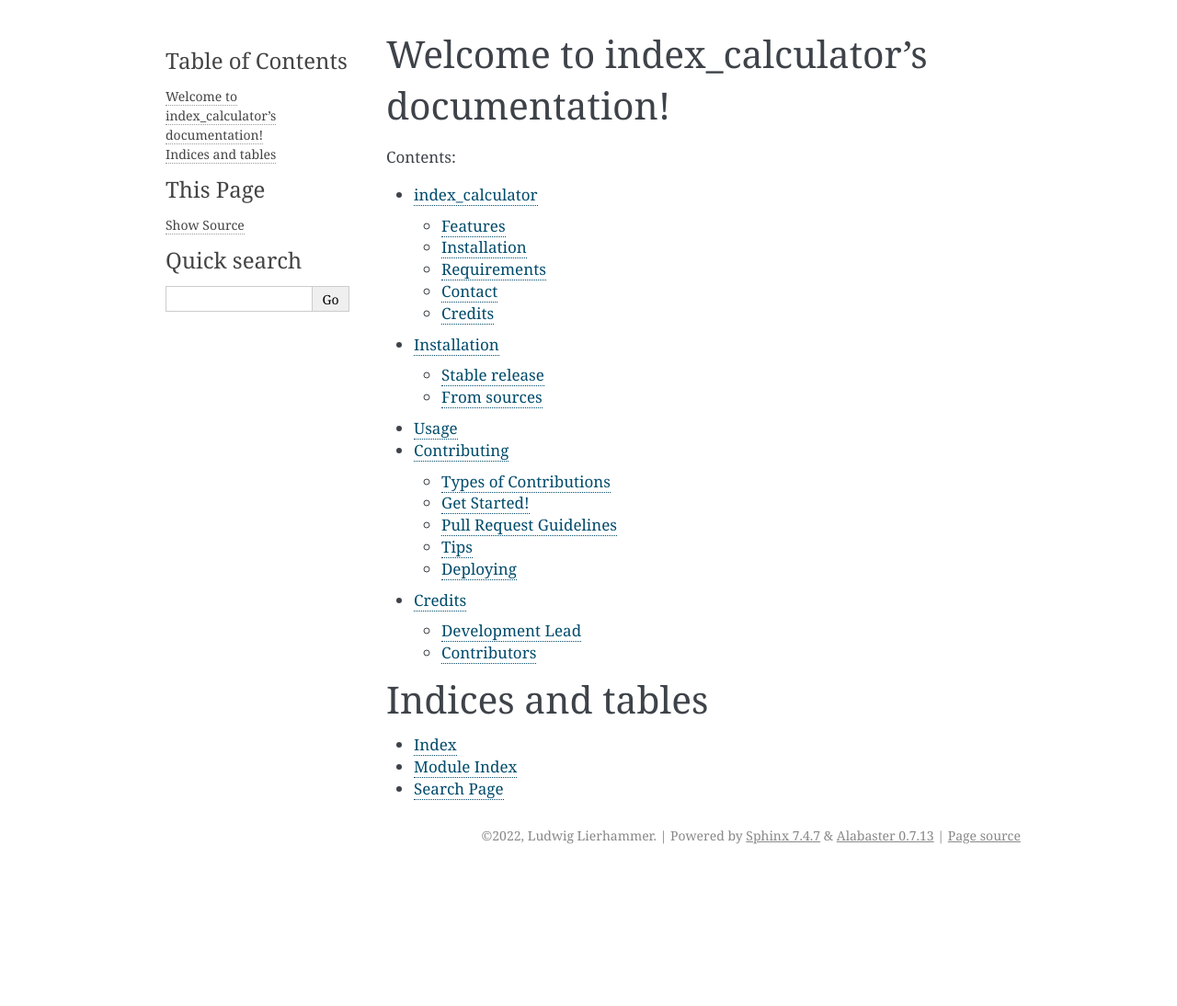
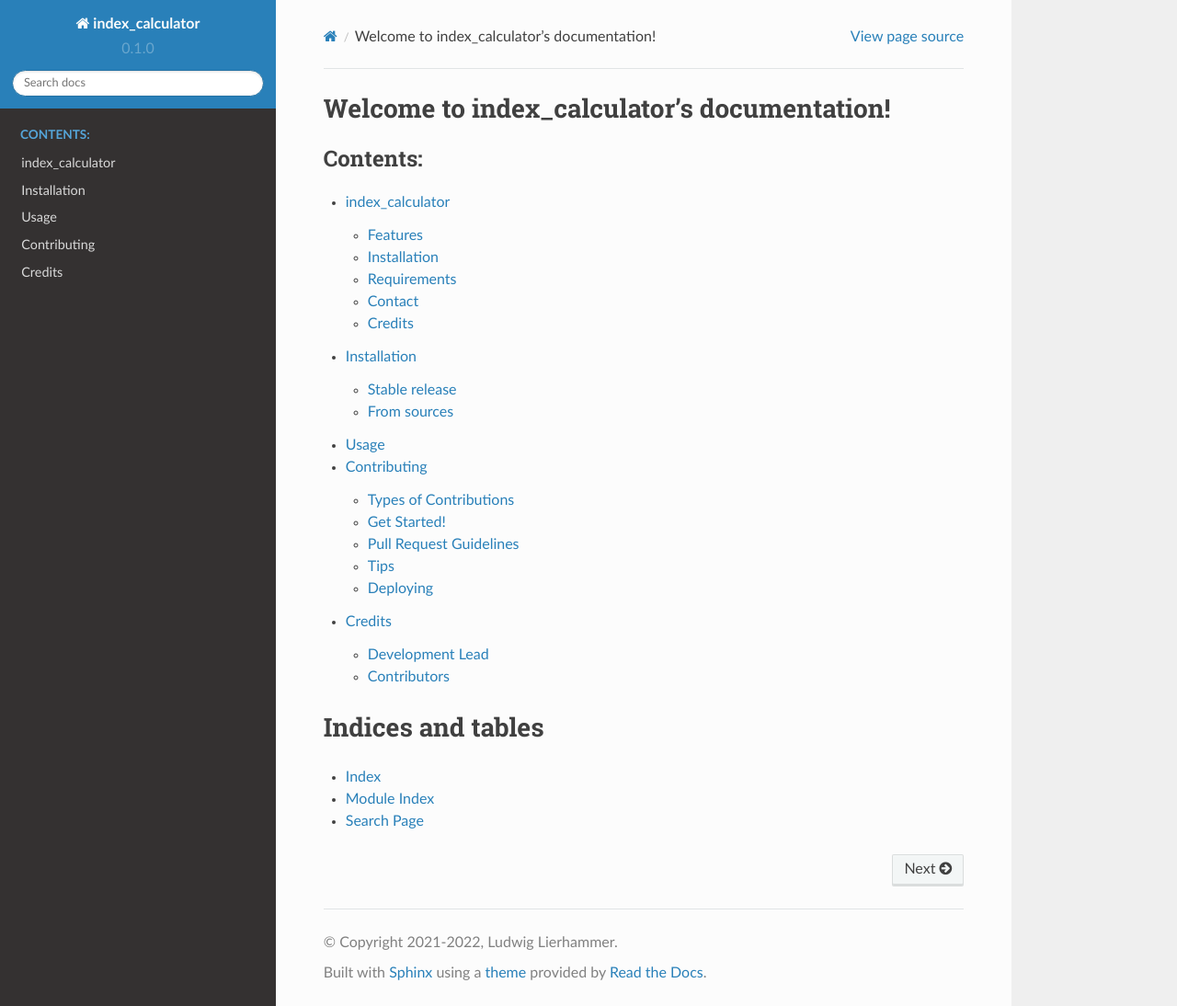
Before and after one commit to climate-service-center/index_calculator, a Sphinx documentation site: the page built from docs/index.rst, in a window 1280 px wide and 1094 px high. Shown: the whole window at 92% size. Built offline with Sphinx 7.4.7 and the Read the Docs theme 2.0.0, drawn with Linux system fonts in a browser that asks for light colours; pages that are not in the unit, such as notebooks, are missing from menus; some of the changed lines change nothing that is shown.

Commit message:
copied from pyhomogenize

```diff
--- a/docs/conf.py
+++ b/docs/conf.py
@@ -1,7 +1,5 @@
-#!/usr/bin/env python
 #
-# index_calculator documentation build configuration file, created by
-# sphinx-quickstart on Fri Jun  9 13:47:02 2017.
+# index_calculator documentation build configuration file
 #
 # This file is execfile()d with the current directory set to its
 # containing dir.
@@ -12,148 +10,249 @@
 # All configuration values have a default; values that are commented out
 # serve to show the default.
 
-# If extensions (or modules to document with autodoc) are in another
-# directory, add these directories to sys.path here. If the directory is
-# relative to the documentation root, use os.path.abspath to make it
-# absolute, like shown here.
-#
 import os
 import sys
-sys.path.insert(0, os.path.abspath('..'))
+import warnings
+from subprocess import call
 
-import index_calculator
+sys.path.insert(0, os.path.abspath(".."))
 
-# -- General configuration ---------------------------------------------
+import index_calculator  # noqa
+
+# If extensions (or modules to document with autodoc) are in another directory,
+# add these directories to sys.path here. If the directory is relative to the
+# documentation root, use os.path.abspath to make it absolute, like shown here.
+# sys.path.insert(0, os.path.abspath('.'))
+
+# -- General configuration ------------------------------------------------
 
 # If your documentation needs a minimal Sphinx version, state it here.
-#
 # needs_sphinx = '1.0'
 
 # Add any Sphinx extension module names here, as strings. They can be
-# extensions coming with Sphinx (named 'sphinx.ext.*') or your custom ones.
-extensions = ['sphinx.ext.autodoc', 'sphinx.ext.viewcode']
+# extensions coming with Sphinx (named 'sphinx.ext.*') or your custom
+# ones.
+extensions = [
+    "sphinx.ext.autodoc",
+    "sphinx.ext.autosummary",
+    "sphinx.ext.viewcode",
+    "sphinx.ext.extlinks",
+    "sphinx.ext.mathjax",
+    "sphinx.ext.napoleon",
+    "sphinxcontrib.mockautodoc",
+    "numpydoc",
+    "nbsphinx",
+    "nbsphinx_link",
+    "IPython.sphinxext.ipython_directive",
+    "IPython.sphinxext.ipython_console_highlighting",
+]
+
+autosummary_generate = True
+
+napoleon_use_param = False
+napoleon_use_rtype = False
+
+numpydoc_class_members_toctree = True
+numpydoc_show_class_members = False
 
 # Add any paths that contain templates here, relative to this directory.
-templates_path = ['_templates']
+templates_path = ["_templates"]
 
-# The suffix(es) of source filenames.
-# You can specify multiple suffix as a list of string:
-#
-# source_suffix = ['.rst', '.md']
-source_suffix = '.rst'
+# The suffix of source filenames.
+source_suffix = ".rst"
+
+# The encoding of source files.
+# source_encoding = 'utf-8-sig'
 
 # The master toctree document.
-master_doc = 'index'
+master_doc = "index"
 
 # General information about the project.
-project = 'index_calculator'
-copyright = "2022, Ludwig Lierhammer"
-author = "Ludwig Lierhammer"
+project = "index_calculator"
+copyright = "2021-2022, Ludwig Lierhammer"
 
-# The version info for the project you're documenting, acts as replacement
-# for |version| and |release|, also used in various other places throughout
-# the built documents.
+# The version info for the project you're documenting, acts as replacement for
+# |version| and |release|, also used in various other places throughout the
+# built documents.
 #
 # The short X.Y version.
-version = index_calculator.__version__
+version = index_calculator.__version__  # .split("+")[0]
 # The full version, including alpha/beta/rc tags.
 release = index_calculator.__version__
 
 # The language for content autogenerated by Sphinx. Refer to documentation
 # for a list of supported languages.
-#
-# This is also used if you do content translation via gettext catalogs.
-# Usually you set "language" from the command line for these cases.
-language = None
+# language = None
+
+# There are two options for replacing |today|: either, you set today to some
+# non-false value, then it is used:
+# today = ''
+# Else, today_fmt is used as the format for a strftime call.
+# today_fmt = '%B %d, %Y'
 
 # List of patterns, relative to source directory, that match files and
 # directories to ignore when looking for source files.
-# This patterns also effect to html_static_path and html_extra_path
-exclude_patterns = ['_build', 'Thumbs.db', '.DS_Store']
+exclude_patterns = ["_build", "**.ipynb_checkpoints"]  # , "logo"]
+
+# The reST default role (used for this markup: `text`) to use for all
+# documents.
+# default_role = None
+
+# If true, '()' will be appended to :func: etc. cross-reference text.
+# add_function_parentheses = True
+
+# If true, the current module name will be prepended to all description
+# unit titles (such as .. function::).
+# add_module_names = True
+
+# If true, sectionauthor and moduleauthor directives will be shown in the
+# output. They are ignored by default.
+# show_authors = False
 
 # The name of the Pygments (syntax highlighting) style to use.
-pygments_style = 'sphinx'
+pygments_style = "sphinx"
 
-# If true, `todo` and `todoList` produce output, else they produce nothing.
-todo_include_todos = False
+# A list of ignored prefixes for module index sorting.
+# modindex_common_prefix = []
+
+# If true, keep warnings as "system message" paragraphs in the built documents.
+# keep_warnings = False
 
 
-# -- Options for HTML output -------------------------------------------
+# -- Options for HTML output ----------------------------------------------
 
 # The theme to use for HTML and HTML Help pages.  See the documentation for
 # a list of builtin themes.
-#
-html_theme = 'alabaster'
+html_theme = "sphinx_rtd_theme"
 
-# Theme options are theme-specific and customize the look and feel of a
-# theme further.  For a list of options available for each theme, see the
+# Theme options are theme-specific and customize the look and feel of a theme
+# further.  For a list of options available for each theme, see the
 # documentation.
-#
 # html_theme_options = {}
+
+# does not work on rdt
+# html_theme_options = {'logo_only': True}
+
+
+# Add any paths that contain custom themes here, relative to this directory.
+# html_theme_path = []
+
+# The name for this set of Sphinx documents.  If None, it defaults to
+# "<project> v<release> documentation".
+# html_title = None
+
+# A shorter title for the navigation bar.  Default is the same as html_title.
+# html_short_title = None
+
+# The name of an image file (relative to this directory) to place at the top
+# of the sidebar.
+# html_logo = "logo/logo.png"
+
+# The name of an image file (within the static path) to use as favicon of the
+# docs.  This file should be a Windows icon file (.ico) being 16x16 or 32x32
+# pixels large.
+# html_favicon = "logo/favicon.ico"
 
 # Add any paths that contain custom static files (such as style sheets) here,
 # relative to this directory. They are copied after the builtin static files,
 # so a file named "default.css" will overwrite the builtin "default.css".
-html_static_path = ['_static']
+# html_static_path = ['static']
 
+# Add any extra paths that contain custom files (such as robots.txt or
+# .htaccess) here, relative to this directory. These files are copied
+# directly to the root of the documentation.
+# html_extra_path = []
 
-# -- Options for HTMLHelp output ---------------------------------------
+# If not '', a 'Last updated on:' timestamp is inserted at every page bottom,
+# using the given strftime format.
+# html_last_updated_fmt = '%b %d, %Y'
+
+# If true, SmartyPants will be used to convert quotes and dashes to
+# typographically correct entities.
+# html_use_smartypants = True
+
+# Custom sidebar templates, maps document names to template names.
+# html_sidebars = {}
+
+# Additional templates that should be rendered to pages, maps page names to
+# template names.
+# html_additional_pages = {}
+
+# If false, no module index is generated.
+# html_domain_indices = True
+
+# If false, no index is generated.
+# html_use_index = True
+
+# If true, the index is split into individual pages for each letter.
+# html_split_index = False
+
+# If true, links to the reST sources are added to the pages.
+# html_show_sourcelink = True
+
+# If true, "Created using Sphinx" is shown in the HTML footer. Default is True.
+# html_show_sphinx = True
+
+# If true, "(C) Copyright ..." is shown in the HTML footer. Default is True.
+# html_show_copyright = True
+
+# If true, an OpenSearch description file will be output, and all pages will
+# contain a <link> tag referring to it.  The value of this option must be the
+# base URL from which the finished HTML is served.
+# html_use_opensearch = ''
+
+# This is the file name suffix for HTML files (e.g. ".xhtml").
+# html_file_suffix = None
 
 # Output file base name for HTML help builder.
-htmlhelp_basename = 'index_calculatordoc'
+htmlhelp_basename = "index_calculatordoc"
 
-
-# -- Options for LaTeX output ------------------------------------------
-
-latex_elements = {
-    # The paper size ('letterpaper' or 'a4paper').
-    #
-    # 'papersize': 'letterpaper',
-
-    # The font size ('10pt', '11pt' or '12pt').
-    #
-    # 'pointsize': '10pt',
-
-    # Additional stuff for the LaTeX preamble.
-    #
-    # 'preamble': '',
-
-    # Latex figure (float) alignment
-    #
-    # 'figure_align': 'htbp',
-}
-
-# Grouping the document tree into LaTeX files. List of tuples
-# (source start file, target name, title, author, documentclass
-# [howto, manual, or own class]).
-latex_documents = [
-    (master_doc, 'index_calculator.tex',
-     'index_calculator Documentation',
-     'Ludwig Lierhammer', 'manual'),
-]
-
-
-# -- Options for manual page output ------------------------------------
+# -- Options for manual page output ---------------------------------------
 
 # One entry per manual page. List of tuples
 # (source start file, name, description, authors, manual section).
-man_pages = [
-    (master_doc, 'index_calculator',
-     'index_calculator Documentation',
-     [author], 1)
-]
+
+# If true, show URL addresses after external links.
+# man_show_urls = False
+
+# list conda packages
+call("conda list", shell=True)
+
+# disable warnings
+warnings.filterwarnings("ignore")
 
 
-# -- Options for Texinfo output ----------------------------------------
+# notebooks = (
+#    "notebooks/method",
+#    "notebooks/plotting",
+#    "notebooks/mask_2D",
+#    "notebooks/mask_3D",
+#    "notebooks/geopandas",
+#    "notebooks/overlap",
+#    "notebooks/create_own_regions",
+# )
+notebooks = ()
+print("\nBuilding notebooks:")
+for nb in notebooks:
 
-# Grouping the document tree into Texinfo files. List of tuples
-# (source start file, target name, title, author,
-#  dir menu entry, description, category)
-texinfo_documents = [
-    (master_doc, 'index_calculator',
-     'index_calculator Documentation',
-     author,
-     'index_calculator',
-     'One line description of project.',
-     'Miscellaneous'),
-]
+    # only render notebooks if necessary
+    f1 = os.path.getmtime(nb + ".ipynb")
+    try:
+        f2 = os.path.getmtime(nb + ".rst")
+
+        if f2 > f1:
+            print(f" --- skipping: {nb}")
+            continue
+    except FileNotFoundError:
+        pass
+
+    call(
+        (
+            "jupyter nbconvert"
+            " --to rst"
+            " --template-file notebooks/tutorial_rst.tpl"
+            " --ExecutePreprocessor.timeout=60"
+            " --execute " + nb
+        ),
+        shell=True,
+    )
```
